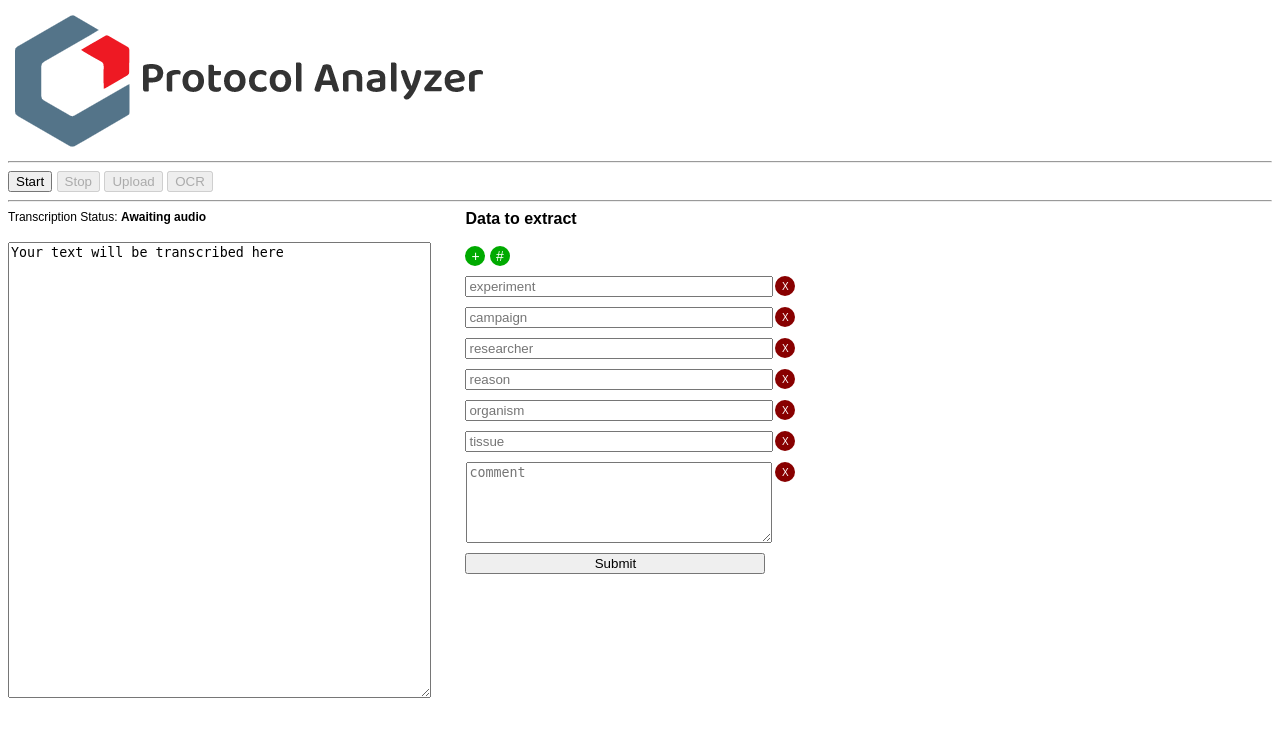
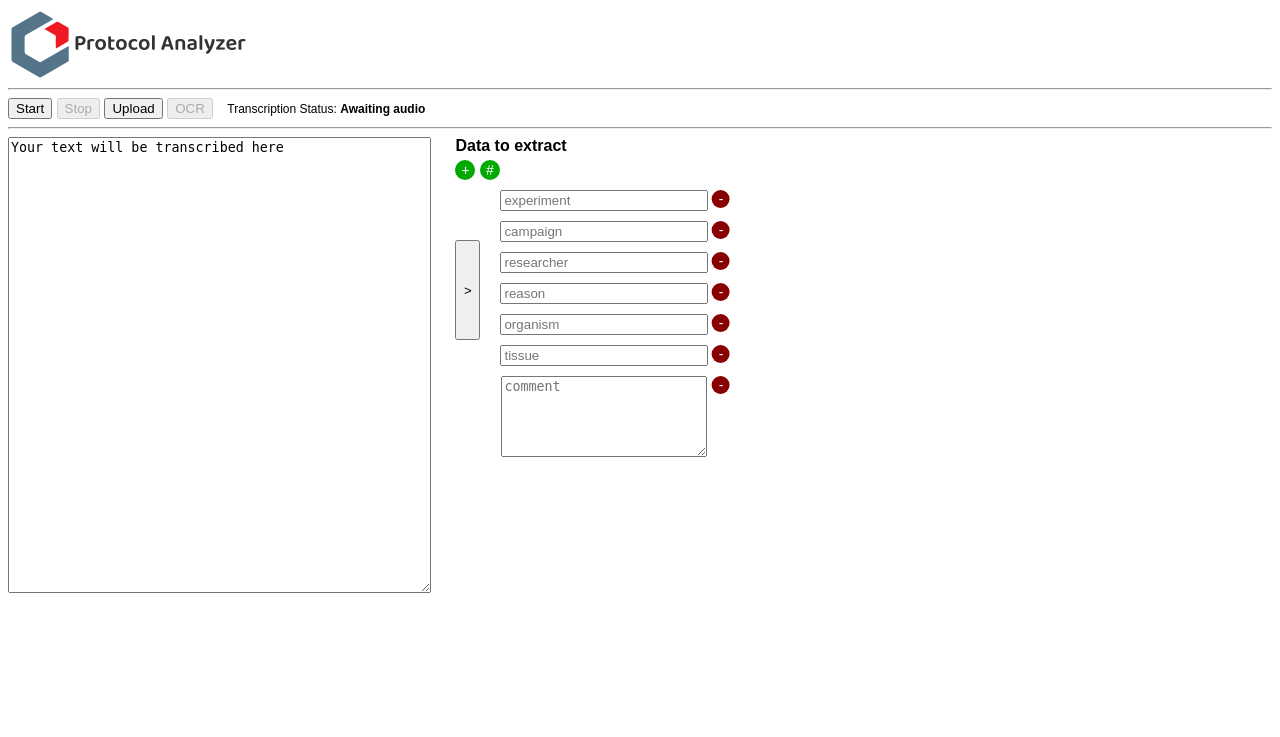
Before and after one commit to Taurophylax/protocol-analyzer, a Flask app: page /analyzer in a window 1280 px wide. Shown: the top 737 px of the page. Run offline with Flask 3, Linux system fonts and the light colour scheme.

Commit message:
aesthetics and audio upload

```diff
--- a/app/static/style.css
+++ b/app/static/style.css
@@ -1,32 +1,51 @@
 #logo {
-    width: 482px;
-    height: 145px;
+    width: 241px; /* original size is 482x145 */
+    height: 72px; /* current size is 50% */
     background-image: url("images/logo.png");
+    background-size: cover;
 }
 
 body {
     font-family:Arial, Helvetica, sans-serif;
 }
 
-.transtatus { font-size: 12px; }
+/* Transcription status text */
+.transtatus {
+    margin-left: 10px;
+    font-size: 12px;
+    display: inline;
+}
+
 #status { font-weight: bold;}
 
+/* Transcribed box wrapper */
 #input {
     display: inline-block;
     vertical-align: top;
-    margin-right: 30px;
+    margin-right: 20px;
 }
+
+/* Menu buttons */
+
+#uploadaudio {
+    display: none;
+    margin-left: 10px;
+    font-size: 12px;
+}
+
+
+/* START FORM ELEMENTS */
 #dataform {
     display: inline-block;
 }
 
 #dataform input {
     margin-bottom: 10px;
-    width: 300px;
+    width: 200px;
 }
 #dataform textarea {
     margin-bottom: 10px;
-    width: 300px;
+    width: 200px;
 }
 
 .input-container {
@@ -43,23 +62,23 @@ body {
     background-color: #800;
     border: none;
     color: white;
-    width: 20px;
-    height: 20px;
+    width: 18px;
+    height: 18px;
     text-decoration: none;
-    font-size: 10px;
+    font-size: 14px;
     cursor: pointer;
     border-radius: 50%;
     position: absolute;
     top: 0%;
     right: 0;
-    transform: translateY(-50%);
-    transform: translateX(110%);
+    transform: translateX(120%);
 }
 
 #add-box, #add-comment {
     background-color: #0a0;
     text-align: center;
     margin-bottom: 10px;
+    margin-top: 5px;
     border: none;
     color: white;
     width: 20px;
@@ -70,3 +89,25 @@ body {
     cursor: pointer;
     border-radius: 50%;
 }
+
+/* ">" button to make OpenAI call */
+#extract {
+    width: 10px;
+    height: 100px;
+}
+
+/* Columnizing boxes */
+#form-container { float: right; }
+#extractbox { float: left; }
+.clear-float { clear: both; }
+
+/* >> button to make OpenAI call */
+#extractbox input {
+    vertical-align: middle;
+    width: 25px;
+    height: 100px;
+    margin-right: 20px;
+    margin-top: 50px;
+}
+
+/* END OF FORM ELEMENTS */
--- /dev/null
+++ b/app/static/uploads.js
@@ -0,0 +1,6 @@
+const uploadButton = document.getElementById("upload-button");
+const uploadForm = document.getElementById("uploadaudio");
+
+uploadButton.addEventListener("click", function() {
+  uploadForm.style.display = "inline";
+});
--- a/app/static/variables.js
+++ b/app/static/variables.js
@@ -16,7 +16,7 @@ addButton.addEventListener("click", function() {
   inputBox.setAttribute("maxlength", 256);
   inputBox.setAttribute("required", "");
   removeButton.classList.add("remove-box");
-  removeButton.innerHTML = "X";
+  removeButton.innerHTML = "-";
 
   container.appendChild(inputBox);
   container.appendChild(removeButton);
@@ -40,7 +40,7 @@ addComment.addEventListener("click", function() {
     textArea.setAttribute("required", "");
     textArea.setAttribute("rows", "5");
     removeButton.classList.add("remove-box");
-    removeButton.innerHTML = "X";
+    removeButton.innerHTML = "-";
 
     container.appendChild(textArea);
     container.appendChild(removeButton);
--- a/app/templates/analyzer.html
+++ b/app/templates/analyzer.html
@@ -15,33 +15,40 @@
             <button id="start">Start</button>
             <button id="stop" disabled>Stop</button>
             <script src="{{url_for('static', filename='record.js')}}"></script>
-            <button id="upload" disabled>Upload</button> <!-- placeholder for audio file upload -->
-            <button id="upload" disabled>OCR</button> <!-- placeholder for future OCR -->
+            <button id="upload-button">Upload</button> <!-- upload audio file -->
+            <button id="ocr" disabled>OCR</button> <!-- placeholder for future OCR -->
+            <div class="transtatus">Transcription Status: <span id="status">Awaiting audio</span></div>
+            <form id="uploadaudio">
+                <label for="audiofile">Select an audio file:</label>
+                <input type="file" id="audiofile" name="audiofile">
+                <input type="submit">
+            </form>
         </div>
         <hr />
         <div id="input">
-            <div class="transtatus">Transcription Status: <span id="status">Awaiting audio</span></div><br />
             <div>
                 <textarea id="transcribed" name="transcribed" rows="30" cols="50">Your text will be transcribed here</textarea>
             </div>
         </div>
         <div id="dataform">
-            <strong>Data to extract</strong><br /><br />
+            <strong>Data to extract</strong><br />
             <button id="add-box">+</button>
             <button id="add-comment">#</button><br />
             <form method="POST" action="#">
                 <div id="form-container">
-                    <div class="input-container"><input type="text" id="experiment" name="experiment" placeholder="experiment" required maxlength="256"><button class="remove-box">X</button></div>
-                    <div class="input-container"><input type="text" id="campaign" name="campaign" placeholder="campaign" required maxlength="256"><button class="remove-box">X</button></div>
-                    <div class="input-container"><input type="text" id="researcher" name="researcher" placeholder="researcher" required maxlength="256"><button class="remove-box">X</button></div>
-                    <div class="input-container"><input type="text" id="reason" name="reason" placeholder="reason" required maxlength="256"><button class="remove-box">X</button></div>
-                    <div class="input-container"><input type="text" id="organism" name="organism" placeholder="organism" required maxlength="256"><button class="remove-box">X</button></div>
-                    <div class="input-container"><input type="text" id="tissue" name="tissue" placeholder="tissue" required maxlength="256"><button class="remove-box">X</button></div>
-                    <div class="input-container"><textarea id="comment" name="comment" placeholder="comment" maxlength="3072" rows="5"></textarea><button class="remove-box">X</button></div>
+                    <div class="input-container"><input type="text" id="experiment" name="experiment" placeholder="experiment" required maxlength="256"><button class="remove-box">-</button></div>
+                    <div class="input-container"><input type="text" id="campaign" name="campaign" placeholder="campaign" required maxlength="256"><button class="remove-box">-</button></div>
+                    <div class="input-container"><input type="text" id="researcher" name="researcher" placeholder="researcher" required maxlength="256"><button class="remove-box">-</button></div>
+                    <div class="input-container"><input type="text" id="reason" name="reason" placeholder="reason" required maxlength="256"><button class="remove-box">-</button></div>
+                    <div class="input-container"><input type="text" id="organism" name="organism" placeholder="organism" required maxlength="256"><button class="remove-box">-</button></div>
+                    <div class="input-container"><input type="text" id="tissue" name="tissue" placeholder="tissue" required maxlength="256"><button class="remove-box">-</button></div>
+                    <div class="input-container"><textarea id="comment" name="comment" placeholder="comment" maxlength="3072" rows="5"></textarea><button class="remove-box">-</button></div>
                 </div>
-                <input type="submit" name="submit" value="Submit">
+                <div id="extractbox"><input type="submit" name="submit" value=">"></div>
             </form>
             <script src="{{url_for('static', filename='variables.js')}}"></script>
+            <script src="{{url_for('static', filename='uploads.js')}}"></script>
+            <div class="clear-float"></div>
         </div>
     </body>
 </html>
```
